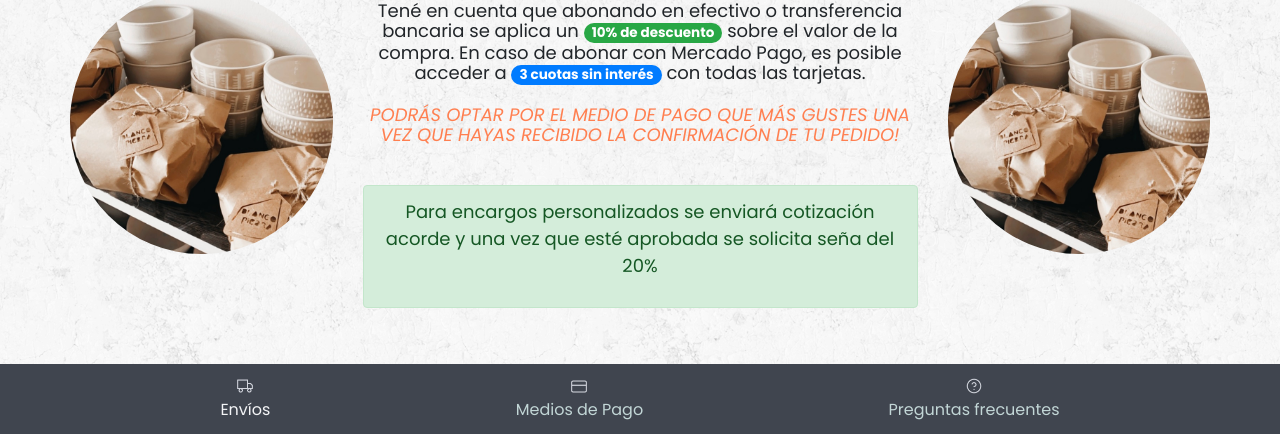
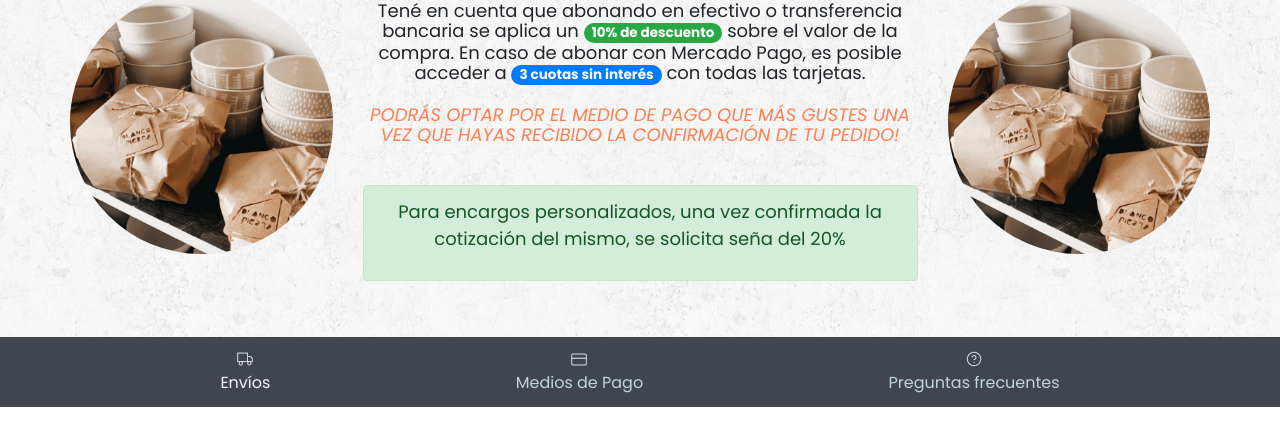
Before and after one commit to agosgimenez/blancopiedra, a website: page mediosdepago.html in a window 1280 px wide. Shown: the part 397-831 px from the top of the page. After the commit the page ends 804 px from the top, so only its background shows below. Drawn offline with nearby package versions, Linux system fonts and the light colour scheme.

Commit message:
cambios desde el remoto
modificación en la redacción

```diff
--- a/mediosdepago.html
+++ b/mediosdepago.html
@@ -76,7 +76,7 @@
 
         <div class="pagos__aclaracion">
             <div class="alert alert-success" role="alert">
-                <p>Para encargos personalizados se enviará cotización acorde y una vez que esté aprobada se solicita seña del 20%</p>
+                <p>Para encargos personalizados, una vez confirmada la cotización del mismo, se solicita seña del 20%</p>
             </div>
         </div>
 
```
